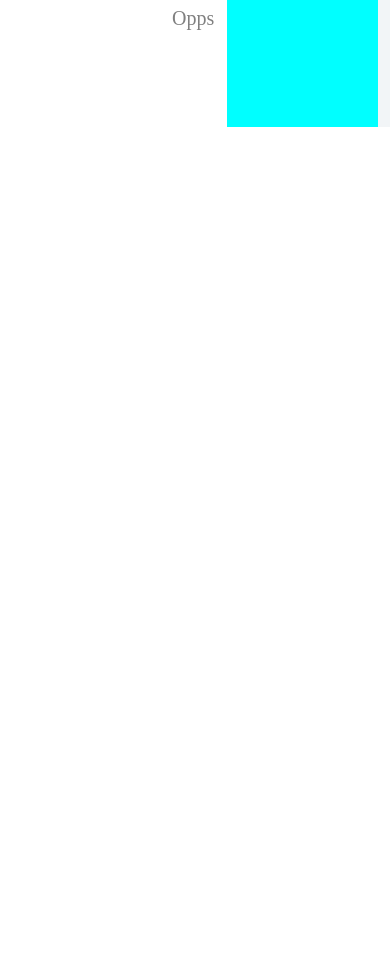
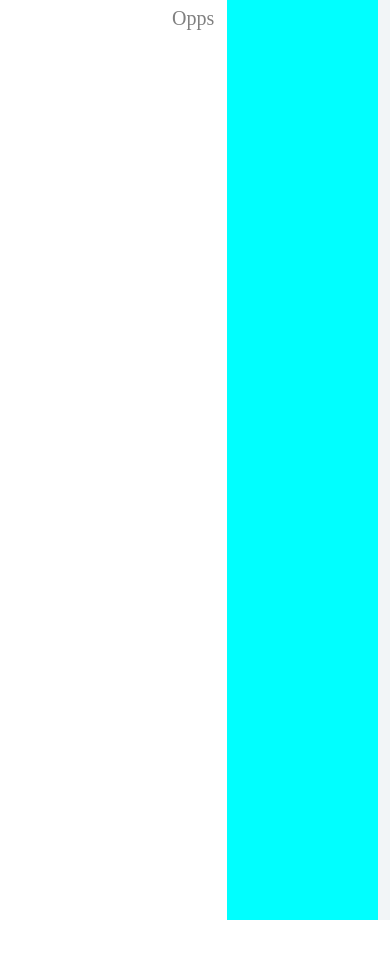
Before and after one commit to Sohan710/CW_webinar, a React (Create React App) app: page / in a window 390 px wide. Shown: the part 1460-2419 px from the top of the page. Before the commit the page ends 1635 px from the top, so only its background shows below. Built offline with nearby package versions, Linux system fonts and the light colour scheme.

Commit message:
third screen layout

```diff
--- a/src/App.js
+++ b/src/App.js
@@ -11,6 +11,8 @@ import image_2 from './images/2.svg';
 import image_3 from './images/3.svg';
 import Secondleft from './components/Secondleft';
 import Secondright from './components/Secondright';
+import Thirdleft from './components/Thirdleft';
+import Thirdright from './components/Thirdright';
 function App() {
   return (
 
@@ -93,6 +95,27 @@ function App() {
           </div>
         </div>
 
+        {/* Third screen */}
+        <div style={{
+          backgroundImage: `url(${PaintIcon})`
+        }}>
+
+
+          <div className="container-fluid">
+            <div class="row">
+
+              <div className="col-sm-8">
+
+                <Thirdleft />
+              </div>
+              <div className="col-sm-4 " >
+
+                <Thirdright />
+              </div>
+            </div>
+
+          </div>
+        </div>
         <Switch>
           <Route path='/' exact component={Signup} />
         </Switch>
--- /dev/null
+++ b/src/components/Thirdleft.js
@@ -0,0 +1,12 @@
+import React from 'react';
+import './Thirdleft.css';
+
+
+function Thirdleft() {
+    return (
+        <>
+        </>
+    );
+};
+
+export default Thirdleft;
--- /dev/null
+++ b/src/components/Thirdright.js
@@ -0,0 +1,11 @@
+import React from 'react';
+import './Thirdright.css';
+
+function Thirdright() {
+    return (
+        <>
+        </>
+    );
+};
+
+export default Thirdright;
```
Also changed, not shown: src/components/Secondright.css (line endings or trailing spaces), src/components/Thirdleft.css (added), src/components/Thirdright.css (added).
